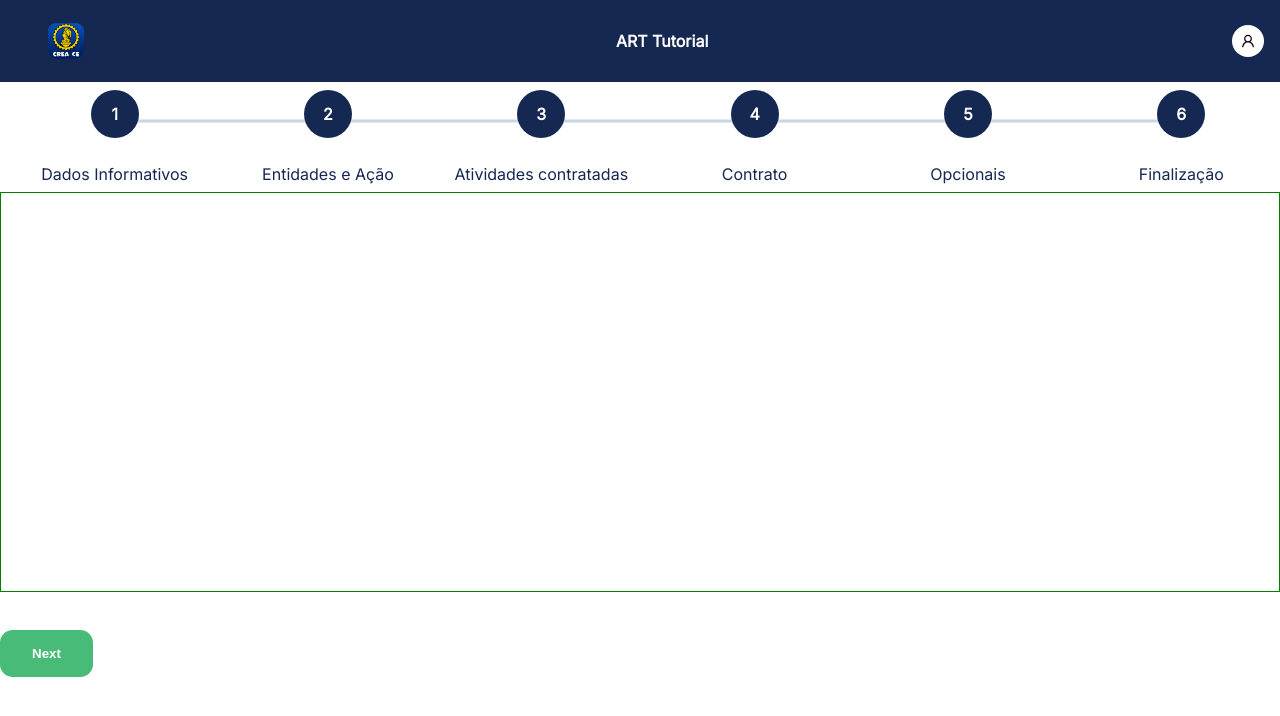
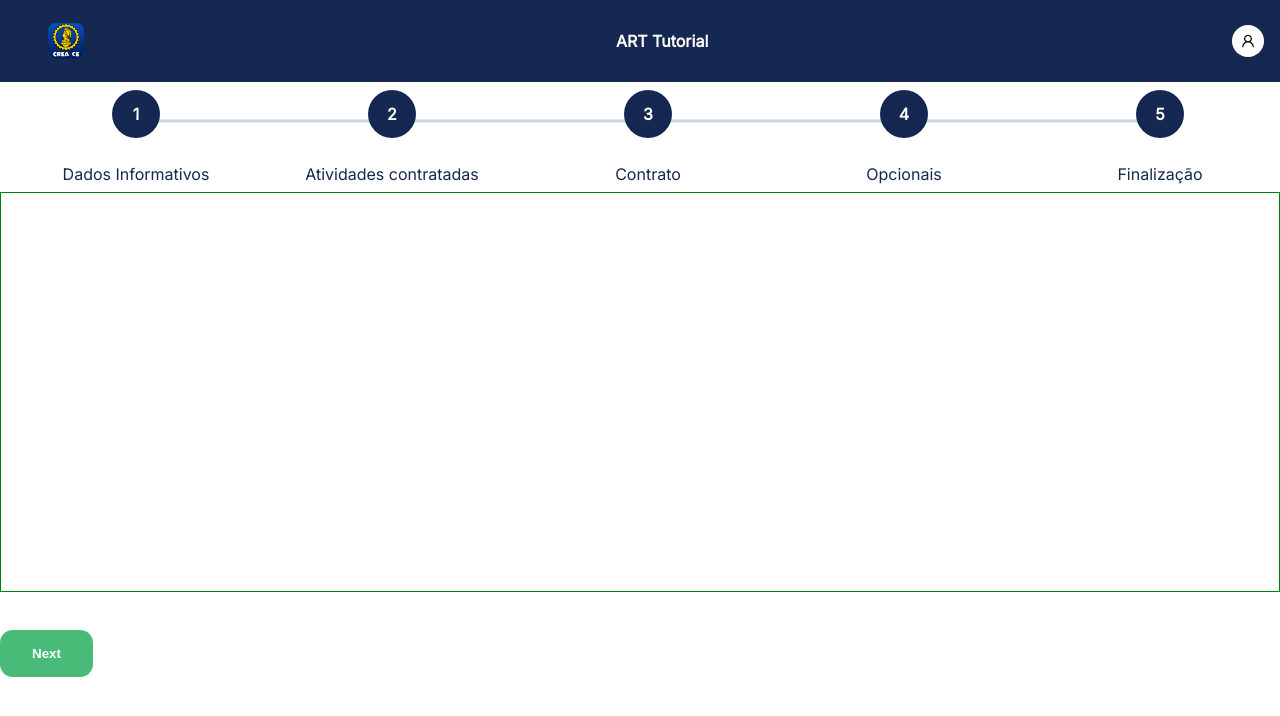
Before and after one commit to gabwestside/hackathon-crea, a React (Vite) app: page / in a window 1280 px wide. Shown: the top 716 px of the page. Built offline with nearby package versions, Linux system fonts and the light colour scheme.

Commit message:
refactor: changing home names

```diff
--- a/src/pages/Home/index.tsx
+++ b/src/pages/Home/index.tsx
@@ -1,7 +1,7 @@
 import React from 'react'
 import Stepper from '../../components/Steppers'
 
-import { Container } from './styles'
+import { Container } from './style'
 
 export const Home = () => {
   return (
@@ -9,7 +9,6 @@ export const Home = () => {
       <Stepper
         steps={[
           'Dados Informativos',
-          'Entidades e Ação',
           'Atividades contratadas',
           'Contrato',
           'Opcionais',
```
Also changed, not shown: src/pages/Home/style.ts (renamed from src/pages/Home/styles.ts).
